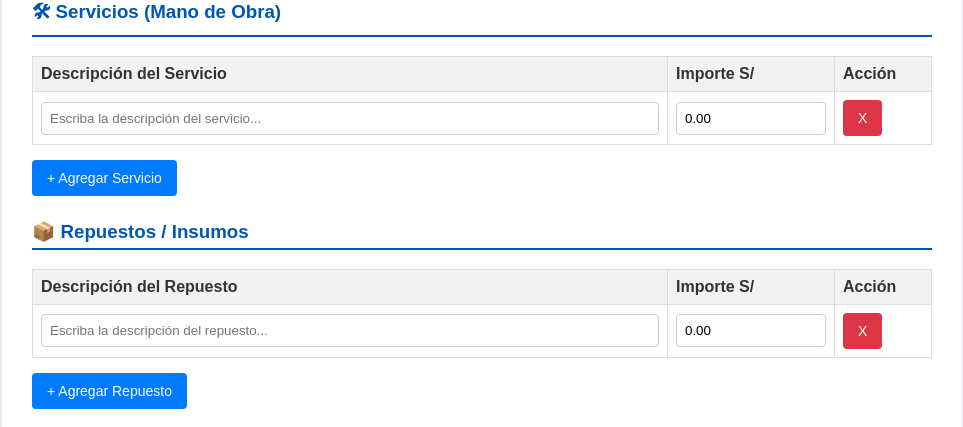
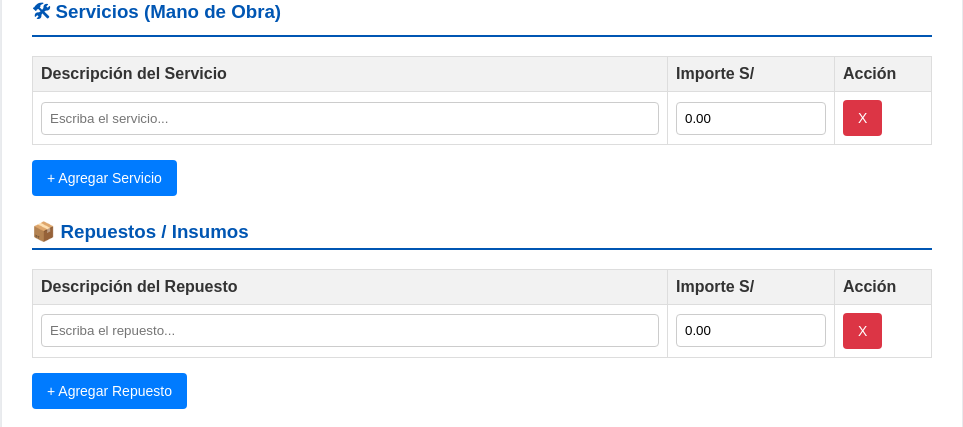
Before and after one commit to Iza-bel06/mecanixpro., a Flask app: page / in a window 1280 px wide. Shown: the part 848-1275 px from the top of the page, without its empty margins (158-1121 px from the left). Run offline with Flask 3, Linux system fonts and the light colour scheme; a user stored in the database is signed in.

Commit message:
Update index.html

```diff
--- a/templates/index.html
+++ b/templates/index.html
@@ -194,7 +194,7 @@
             <tbody id="tabla-servicios">
                 <tr>
                     <td>
-                        <input type="text" class="serv-desc" placeholder="Escriba la descripción del servicio...">
+                        <input type="text" class="serv-desc" placeholder="Escriba el servicio...">
                     </td>
                     <td><input type="number" step="0.01" class="serv-precio" value="0.00" oninput="calcularTotales()"></td>
                     <td><button type="button" class="btn btn-danger" onclick="eliminarFila(this)">X</button></td>
@@ -215,7 +215,7 @@
             <tbody id="tabla-repuestos">
                 <tr>
                     <td>
-                        <input type="text" class="rep-desc" placeholder="Escriba la descripción del repuesto...">
+                        <input type="text" class="rep-desc" placeholder="Escriba el repuesto...">
                     </td>
                     <td><input type="number" step="0.01" class="rep-precio" value="0.00" oninput="calcularTotales()"></td>
                     <td><button type="button" class="btn btn-danger" onclick="eliminarFila(this)">X</button></td>
@@ -267,6 +267,19 @@
                 document.getElementById('color').value = vehiculo.color || '';
                 document.getElementById('chasis').value = vehiculo.chasis || '';
                 document.getElementById('motor').value = vehiculo.motor || '';
+            } else {
+                document.getElementById('marca').value = '';
+                document.getElementById('modelo').value = '';
+                document.getElementById('anio').value = '';
+                document.getElementById('km').value = '';
+                document.getElementById('color').value = '';
+                document.getElementById('chasis').value = '';
+                document.getElementById('motor').value = '';
+                document.getElementById('num_doc').value = '';
+                document.getElementById('nombre_cliente').value = '';
+                document.getElementById('telefono').value = '';
+                document.getElementById('correo').value = '';
+                document.getElementById('direccion').value = '';
             }
         } catch (error) {
             console.error('Error al buscar la placa:', error);
@@ -277,7 +290,7 @@
         const tbody = document.getElementById('tabla-servicios');
         const tr = document.createElement('tr');
         tr.innerHTML = `
-            <td><input type="text" class="serv-desc" placeholder="Escriba la descripción del servicio..."></td>
+            <td><input type="text" class="serv-desc" placeholder="Escriba el servicio..."></td>
             <td><input type="number" step="0.01" class="serv-precio" value="0.00" oninput="calcularTotales()"></td>
             <td><button type="button" class="btn btn-danger" onclick="eliminarFila(this)">X</button></td>
         `;
@@ -288,7 +301,7 @@
         const tbody = document.getElementById('tabla-repuestos');
         const tr = document.createElement('tr');
         tr.innerHTML = `
-            <td><input type="text" class="rep-desc" placeholder="Escriba la descripción del repuesto..."></td>
+            <td><input type="text" class="rep-desc" placeholder="Escriba el repuesto..."></td>
             <td><input type="number" step="0.01" class="rep-precio" value="0.00" oninput="calcularTotales()"></td>
             <td><button type="button" class="btn btn-danger" onclick="eliminarFila(this)">X</button></td>
         `;
```
